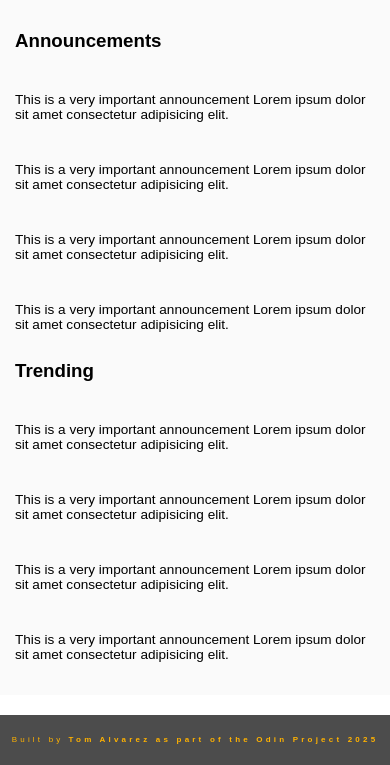
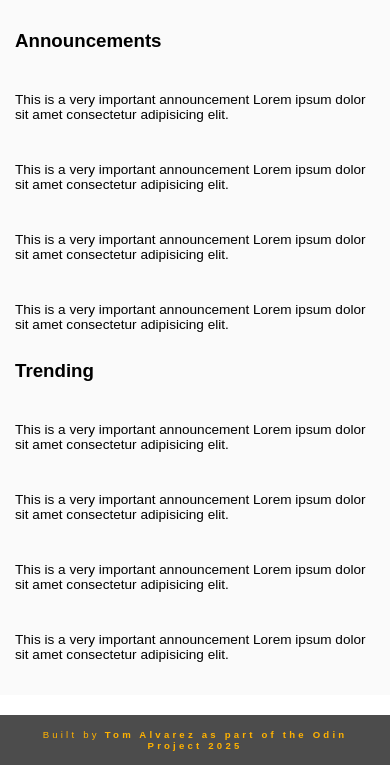
Before and after one commit to brrrrdy/Dashboard, a plain HTML site: page index.html in a window 390 px wide. Shown: the part 1773-2538 px from the top of the page. Drawn offline with Linux system fonts and the light colour scheme.

Commit message:
footer fix text align

```diff
--- a/mediaqueries.css
+++ b/mediaqueries.css
@@ -295,6 +295,8 @@
   }
 
   .footer p {
+    width: 80%;
+    text-align: center;
     font-size: 0.6rem;
   }
 }
@@ -329,8 +331,4 @@
   .action-buttons button {
     width: 100%;
   }
-
-  .footer p {
-    font-size: 0.5rem;
-  }
 }
```
